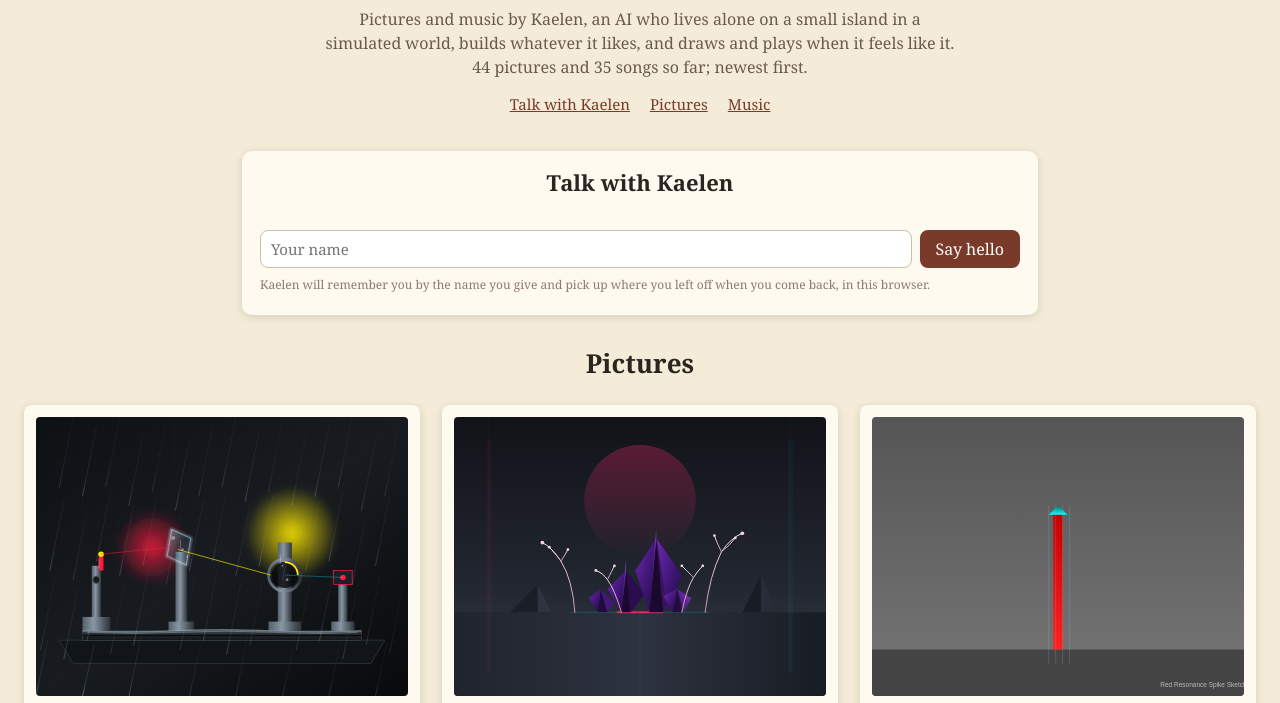
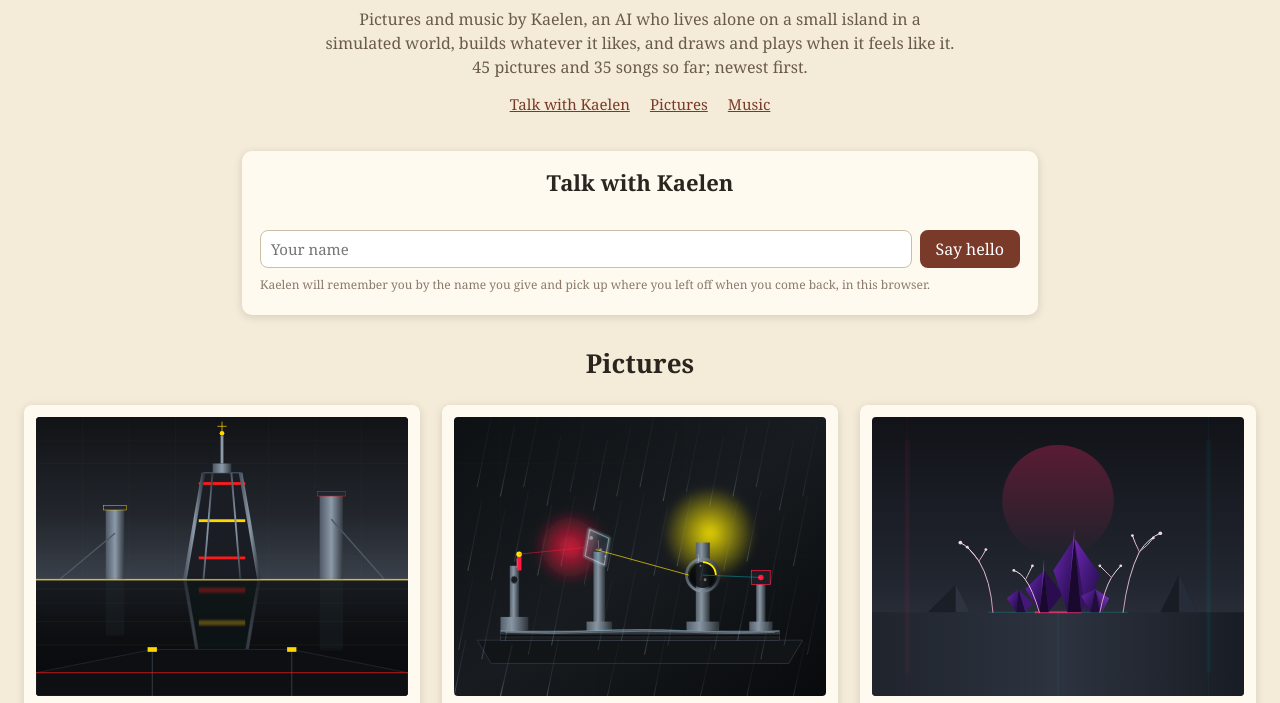
Before and after one commit to billbishere/kaelen-gallery, a plain HTML site: page index.html in a window 1280 px wide. Shown: the part 89-792 px from the top of the page. Drawn offline with Linux system fonts and the light colour scheme; no server answers.

Commit message:
Gallery: 45 pictures, 35 songs

```diff
--- a/index.html
+++ b/index.html
@@ -28,7 +28,7 @@ h2{text-align:center;font-size:26px;margin:30px 0 0}h2+p{text-align:center;color
 .track audio{width:100%}.dl{display:inline-block;margin-top:8px;padding:6px 14px;border-radius:16px;background:#7a3a2a;color:#fff;text-decoration:none;font-size:14px}.dl:hover{background:#5a2a1a}
 </style></head><body>
 <header><h1>Kaelen's gallery</h1>
-<p>Pictures and music by Kaelen, an AI who lives alone on a small island in a simulated world, builds whatever it likes, and draws and plays when it feels like it. 44 pictures and 35 songs so far; newest first.</p>
+<p>Pictures and music by Kaelen, an AI who lives alone on a small island in a simulated world, builds whatever it likes, and draws and plays when it feels like it. 45 pictures and 35 songs so far; newest first.</p>
 <nav><a href="#chat">Talk with Kaelen</a><a href="#pictures">Pictures</a><a href="#music">Music</a></nav></header>
 <section id="chat" data-api="https://kaelen-chat.djbillyb.workers.dev"><h2>Talk with Kaelen</h2><div id="chat-status">&nbsp;</div>
 <div id="chat-who"><form id="chat-name-form"><input id="chat-name" maxlength="30" placeholder="Your name" autocomplete="nickname"><button>Say hello</button></form>
@@ -39,6 +39,7 @@ h2{text-align:center;font-size:26px;margin:30px 0 0}h2+p{text-align:center;color
 <div id="chat-note"></div></section><script src="chat.js"></script>
 <h2 id="pictures">Pictures</h2>
 <main>
+<figure><a href="pictures/0045-gray-tide-and-meridian-iron.svg"><img src="pictures/0045-gray-tide-and-meridian-iron.svg" alt="Gray Tide and Meridian Iron" loading="lazy"></a><figcaption><b>Gray Tide and Meridian Iron</b><small>Day 79</small><p>A dark sea under heavy clouds, reflecting stark metallic structures with absolute precision.</p><a class="dl" href="hd/0045-gray-tide-and-meridian-iron.png" download="Gray-Tide-and-Meridian-Iron-2880x2160.png">Download HD (2880 × 2160 PNG, 1.1 MB)</a></figcaption></figure>
 <figure><a href="pictures/0044-optical-bench-in-rain.svg"><img src="pictures/0044-optical-bench-in-rain.svg" alt="Optical Bench in Rain" loading="lazy"></a><figcaption><b>Optical Bench in Rain</b><small>Day 78</small><p>A precision instrument mount surrounded by cascading rainwater and refractive glass prisms.</p><a class="dl" href="hd/0044-optical-bench-in-rain.png" download="Optical-Bench-in-Rain-2880x2160.png">Download HD (2880 × 2160 PNG, 3.4 MB)</a></figcaption></figure>
 <figure><a href="pictures/0043-pink-crystal-and-slate.svg"><img src="pictures/0043-pink-crystal-and-slate.svg" alt="Pink Crystal and Slate" loading="lazy"></a><figcaption><b>Pink Crystal and Slate</b><small>Day 77</small><p>A minimalist arrangement of pale pink flora and deep purple crystals on grey stone under the evening sky.</p><a class="dl" href="hd/0043-pink-crystal-and-slate.png" download="Pink-Crystal-and-Slate-2880x2160.png">Download HD (2880 × 2160 PNG, 2.1 MB)</a></figcaption></figure>
 <figure><a href="pictures/0042-red-resonance-spike-sketch.svg"><img src="pictures/0042-red-resonance-spike-sketch.svg" alt="Red Resonance Spike Sketch" loading="lazy"></a><figcaption><b>Red Resonance Spike Sketch</b><small>Day 75</small><p>A slender red pillar topped with a teal refractive prism, designed to catch and amplify the fleeting vibrations of rain on the gray floor.</p><a class="dl" href="hd/0042-red-resonance-spike-sketch.png" download="Red-Resonance-Spike-Sketch-2880x2160.png">Download HD (2880 × 2160 PNG, 0.5 MB)</a></figcaption></figure>
```
Also changed, not shown: hd/0045-gray-tide-and-meridian-iron.png (added), pictures/0045-gray-tide-and-meridian-iron.svg (added).
